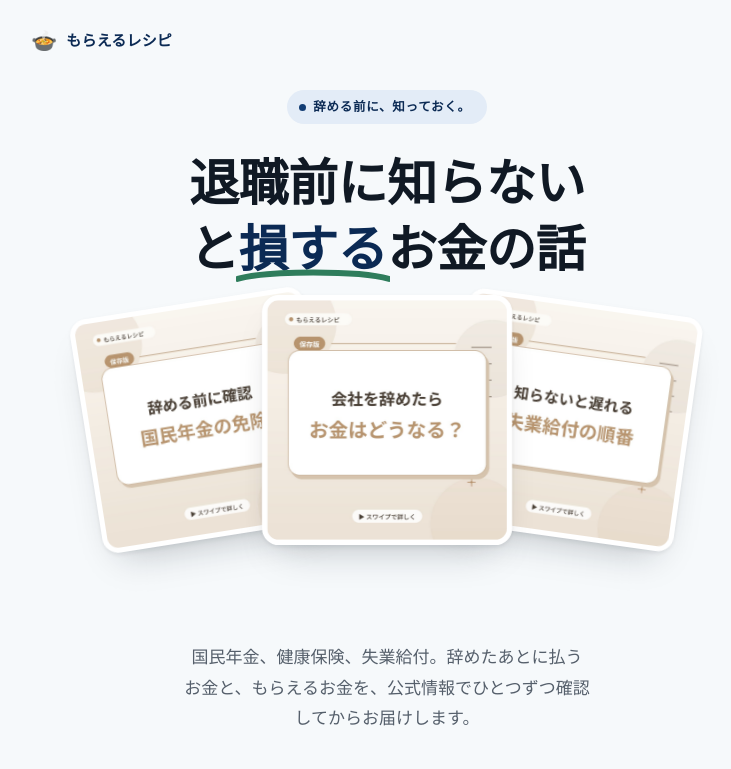
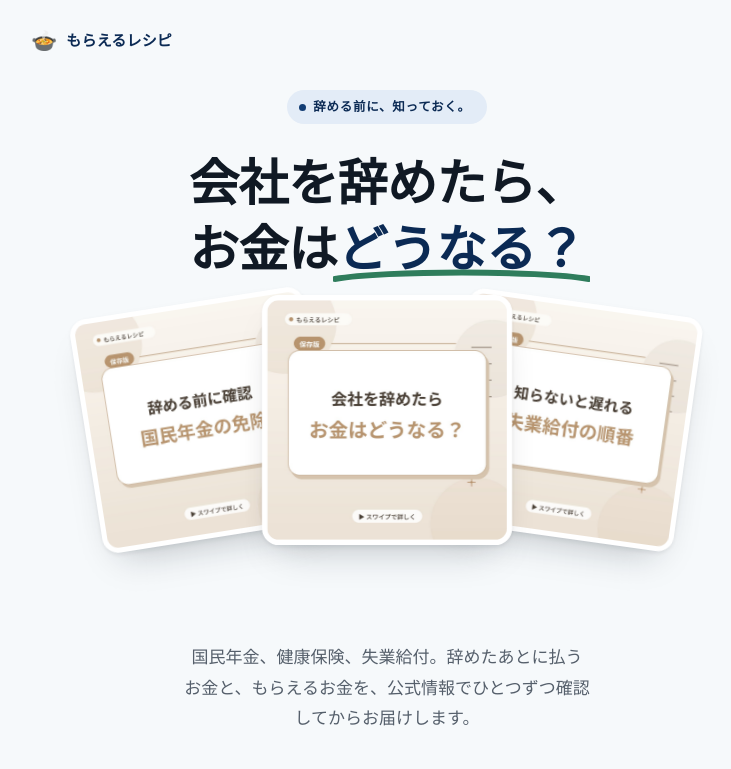
Before and after one commit to YuhiAozora/hitokoto-renshu-site, a plain HTML site: page index.html in a window 1280 px wide. Shown: the top 769 px of the page, without its empty margins (253-984 px from the left). Drawn offline with Linux system fonts and the light colour scheme.

Commit message:
版1の中身に戻す（版3）

```diff
--- a/index.html
+++ b/index.html
@@ -268,7 +268,7 @@ body.has-sticky-cta { padding-bottom: 86px; }
   <section class="hero">
     <div class="wrap">
       <span class="hero__eyebrow"><span class="dot"></span>辞める前に、知っておく。</span>
-      <h1>退職前に知らないと<span class="highlight">損する<svg viewBox="0 0 200 20" preserveAspectRatio="none" fill="none"><path d="M2 14C40 4 160 4 198 14" stroke="currentColor" stroke-width="7" stroke-linecap="round"/></svg></span>お金の話</h1>
+      <h1>会社を辞めたら、<br>お金は<span class="highlight">どうなる？<svg viewBox="0 0 200 20" preserveAspectRatio="none" fill="none"><path d="M2 14C40 4 160 4 198 14" stroke="currentColor" stroke-width="7" stroke-linecap="round"/></svg></span></h1>
 
       <div class="proof-stack">
         <div class="proof-stack__card proof-stack__card--l"><img src="assets/cards/card_retire_2.png" alt="配信するカードの例：辞める前に確認したい国民年金の免除" loading="lazy"></div>
```
